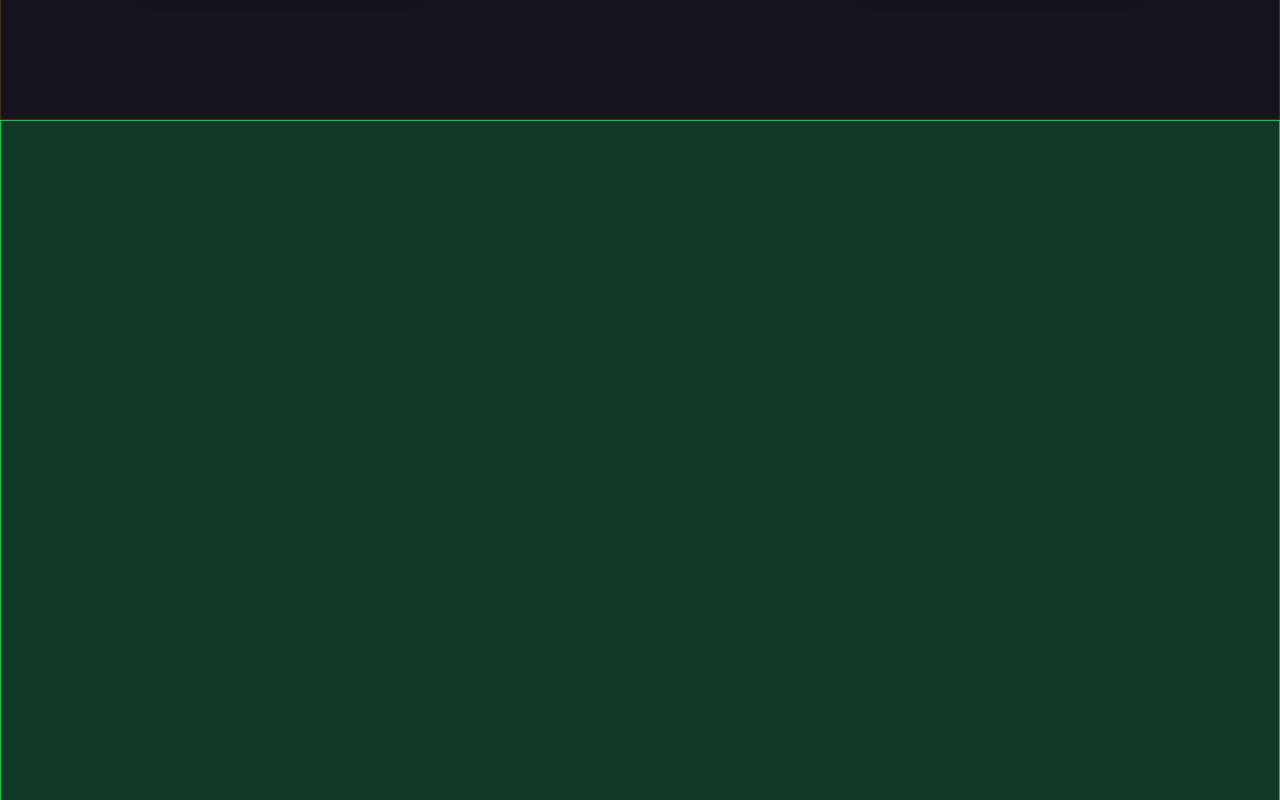
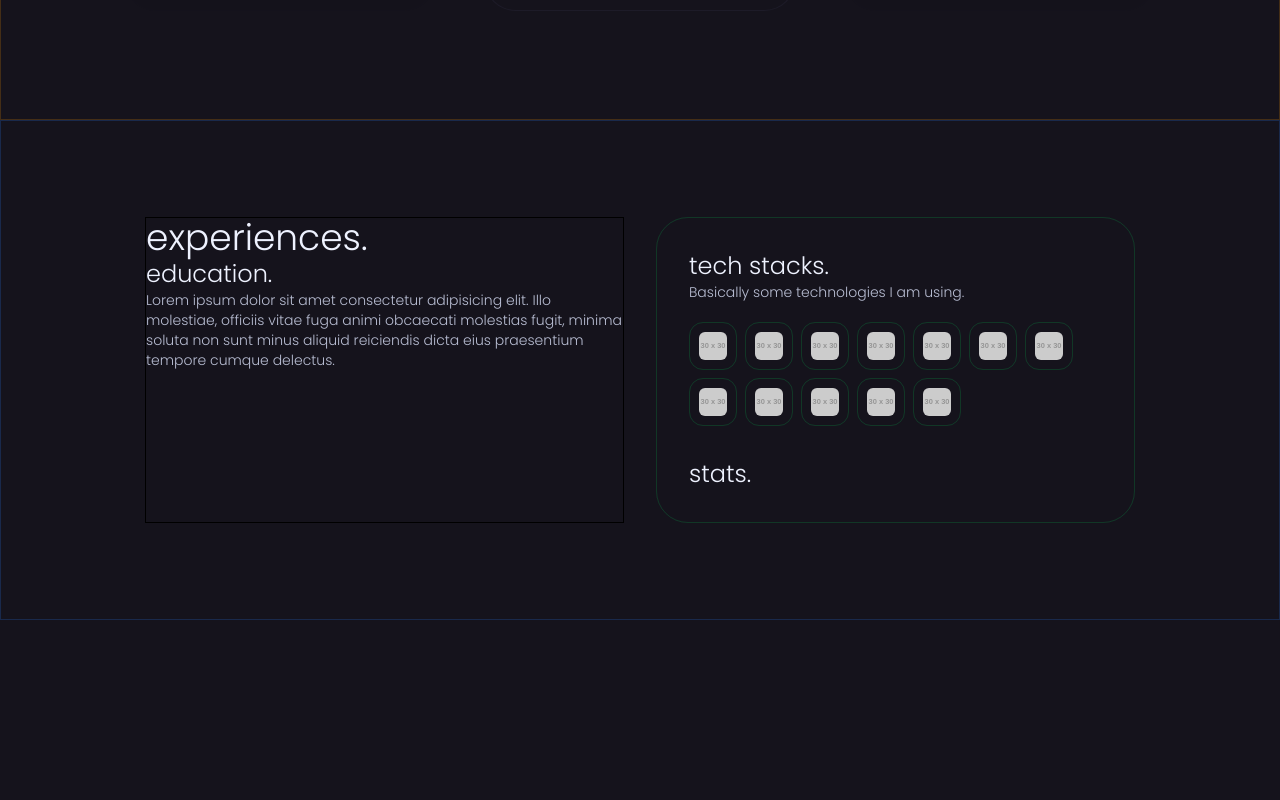
Before and after one commit to fwedwicc/FM-Portfolio-V2, a React (Vite) app: page / in a window 1280 px wide. Shown: the part 1500-2300 px from the top of the page. After the commit the page ends 2120 px from the top, so only its background shows below. Built offline with nearby package versions, Linux system fonts and the light colour scheme.

Commit message:
Refactor About component styling; remove Tester component and integrate Experience component in Home page

```diff
--- a/src/components/About.jsx
+++ b/src/components/About.jsx
@@ -131,7 +131,7 @@ const About = () => {
           </div>
         </GlowContainer>
         {/* 'i develop' */}
-        <div className={`relative group bg-[#1d1b28] hover:bg-transparent p-[1px] h-64 rounded-4xl transition-smooth hover:shadow-2xl shadow-indigo-500/20`}>
+        <div className={`relative group bg-[#1d1b28] hover:bg-transparent p-[1px] rounded-4xl transition-smooth hover:shadow-2xl shadow-indigo-500/20`}>
           {/* Glow Border */}
           <div className={`w-full h-full absolute top-0 left-0 bg-gradient-to-b from-[#191721] via-[#BFADEF] to-[#4F46E5] -z-10 rounded-4xl opacity-0 group-hover:opacity-100 transition-smooth`}></div>
           {/* Content */}
--- /dev/null
+++ b/src/components/Experience.jsx
@@ -0,0 +1,38 @@
+import React from 'react'
+
+const Experience = () => {
+  return (
+    <section id='experience' className='md:px-36 px-6 md:py-24 py-9 border border-blue-500/20'>
+      <div className='grid grid-cols-2 gap-8'>
+        {/* Container: Experiences */}
+        <div className='border'>
+          <h2>experiences.</h2>
+          <h4>education.</h4>
+          <p>Lorem ipsum dolor sit amet consectetur adipisicing elit. Illo molestiae, officiis vitae fuga animi obcaecati molestias fugit, minima soluta non sunt minus aliquid reiciendis dicta eius praesentium tempore cumque delectus.</p>
+        </div>
+        {/* Container: Tech Stacks and Stats */}
+        <div className='border border-green-500/20 rounded-4xl p-8 space-y-8'>
+          {/* Tech Stacks */}
+          <div>
+            <h4>tech stacks.</h4>
+            <p>Basically some technologies I am using.</p>
+            {/* Tech Icons */}
+            <div className='flex items-center flex-wrap gap-2 mt-5'>
+              {Array.from({ length: 12 }).map((_, index) => (
+                <div className='size-12 rounded-[14px] grid place-content-center border border-green-500/20' key={index}>
+                  <img src="https://placehold.co/30x30" alt="Sample Logo" className='size-7 rounded-md' />
+                </div>
+              ))}
+            </div>
+          </div>
+          {/* Contribution Graph */}
+          <div>
+            <h4>stats.</h4>
+          </div>
+        </div>
+      </div>
+    </section>
+  )
+}
+
+export default Experience
--- a/src/components/Tester.jsx
+++ /dev/null
@@ -1,11 +0,0 @@
-import React from 'react'
-
-const Tester = () => {
-  return (
-    <section id='experience' className='h-screen border border-green-500 bg-green-500/20'>
-
-    </section>
-  )
-}
-
-export default Tester
--- a/src/components/index.js
+++ b/src/components/index.js
@@ -1,13 +1,13 @@
 import Hero from './Hero'
 import About from './About'
-import Tester from './Tester'
+import Experience from './Experience'
 import Sidebar from './Sidebar'
 import Loader from './Loader'
 
 export {
   Hero,
   About,
-  Tester,
+  Experience,
   Sidebar,
   Loader
 }
--- a/src/pages/Home.jsx
+++ b/src/pages/Home.jsx
@@ -1,6 +1,6 @@
 import React from 'react'
 import useLenis from '../hooks/useLenis.js'
-import { Hero, About, Tester, Sidebar } from '../components'
+import { Hero, About, Experience, Sidebar } from '../components'
 
 const Home = () => {
   useLenis()
@@ -11,8 +11,7 @@ const Home = () => {
       <main>
         <Hero />
         <About />
-        <Tester />
-        <Tester />
+        <Experience />
       </main>
     </>
   )
```
